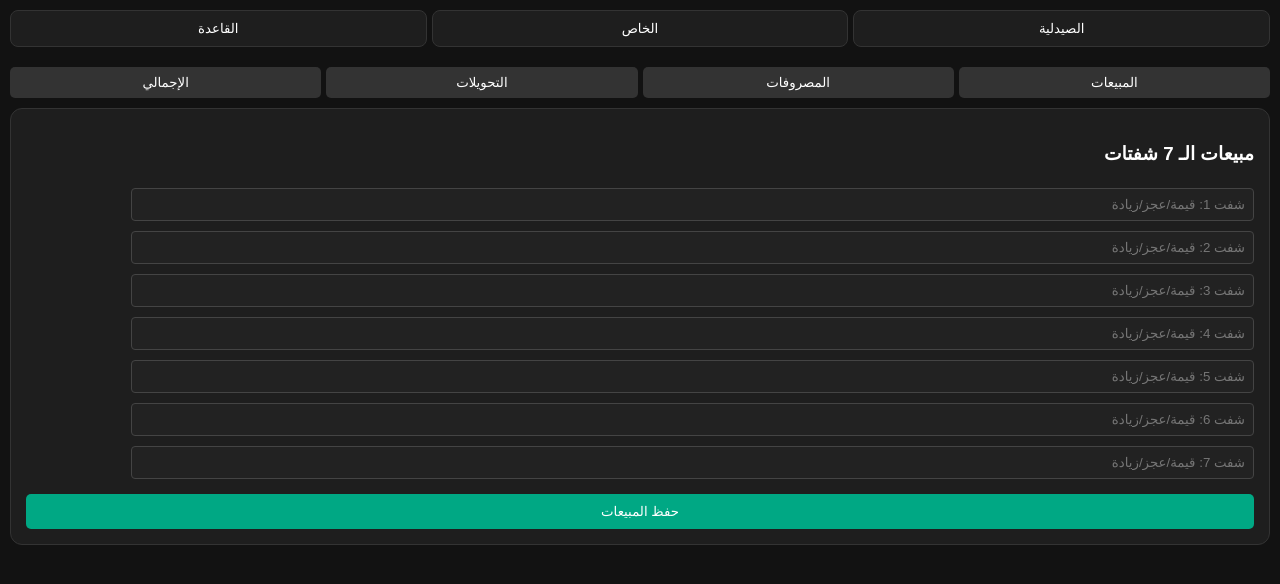
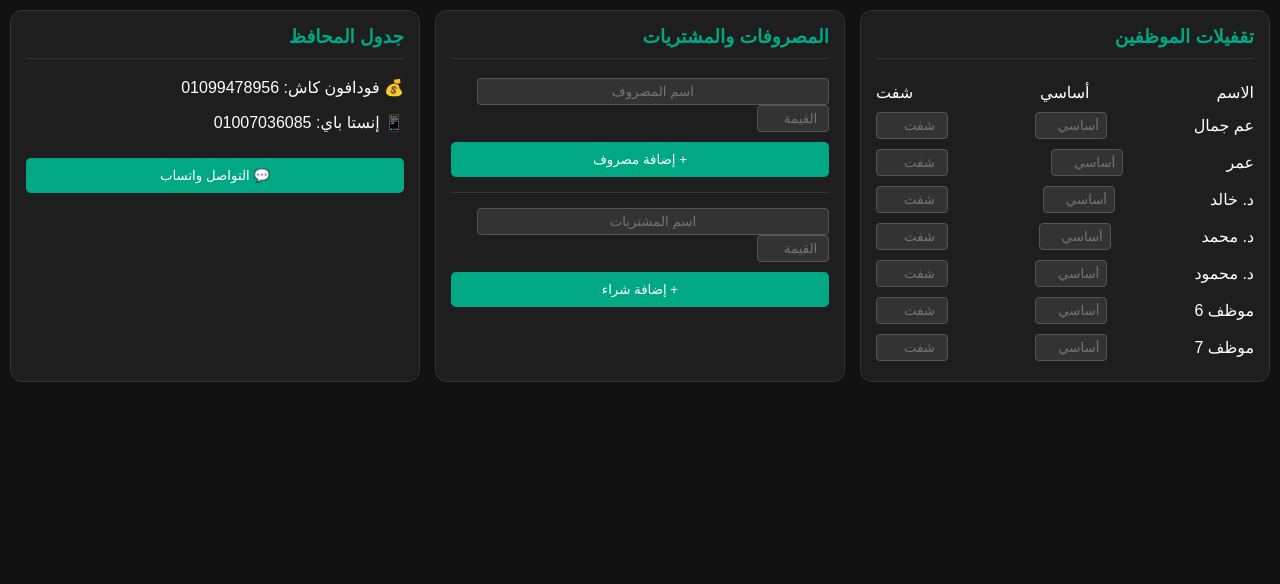
Before and after one commit to omarnageh84-commits/OMAR_App, a plain HTML site: page index.html in a window 1280 px wide. Drawn offline with Linux system fonts and the light colour scheme.

Commit message:
Update index.html

```diff
--- a/index.html
+++ b/index.html
@@ -2,84 +2,59 @@
 <html lang="ar" dir="rtl">
 <head>
     <meta charset="UTF-8">
-    <meta name="viewport" content="width=device-width, initial-scale=1.0">
     <style>
         body { background: #121212; color: #fff; font-family: sans-serif; margin: 0; padding: 10px; }
-        .tabs { display: flex; gap: 5px; margin-bottom: 20px; }
-        .tabs button { flex: 1; padding: 10px; background: #1e1e1e; border: 1px solid #333; color: #fff; border-radius: 8px; cursor: pointer; }
-        .sub-tabs { display: flex; gap: 5px; margin-bottom: 10px; flex-wrap: wrap; }
-        .sub-tabs button { flex: 1; padding: 8px; background: #333; border: none; color: #fff; border-radius: 5px; cursor: pointer; }
-        .page, .sub-page { display: none; }
-        .active { display: block; }
-        .card { background: #1e1e1e; padding: 15px; border-radius: 12px; margin-bottom: 15px; border: 1px solid #333; }
-        input { width: 90%; padding: 8px; margin: 5px 0; background: #222; border: 1px solid #444; color: #fff; border-radius: 4px; }
+        .dashboard { display: grid; grid-template-columns: repeat(auto-fit, minmax(300px, 1fr)); gap: 15px; }
+        .card { background: #1e1e1e; padding: 15px; border-radius: 12px; border: 1px solid #333; }
+        h3 { color: #00a884; margin-top: 0; border-bottom: 1px solid #333; padding-bottom: 10px; }
+        .row { display: flex; justify-content: space-between; padding: 5px 0; align-items: center; }
+        input { width: 60px; background: #333; border: 1px solid #555; color: #fff; padding: 5px; border-radius: 4px; text-align: center; }
         button.action { background: #00a884; border: none; padding: 10px; color: #fff; width: 100%; border-radius: 5px; cursor: pointer; margin-top: 10px; }
     </style>
 </head>
 <body>
 
-    <div class="tabs">
-        <button onclick="showPage('pharmacy')">الصيدلية</button>
-        <button onclick="showPage('personal')">الخاص</button>
-        <button onclick="showPage('database')">القاعدة</button>
+<div class="dashboard">
+    <!-- قسم الموظفين -->
+    <div class="card">
+        <h3>تقفيلات الموظفين</h3>
+        <div class="row"><span>الاسم</span> <span>أساسي</span> <span>شفت</span></div>
+        <div id="staff-rows"></div>
     </div>
 
-    <!-- صفحة الصيدلية -->
-    <div id="pharmacy" class="page active">
-        <div class="sub-tabs">
-            <button onclick="showSub('sales')">المبيعات</button>
-            <button onclick="showSub('expenses')">المصروفات</button>
-            <button onclick="showSub('transfers')">التحويلات</button>
-            <button onclick="showSub('totals')">الإجمالي</button>
+    <!-- قسم المصروفات والمشتريات -->
+    <div class="card">
+        <h3>المصروفات والمشتريات</h3>
+        <input type="text" style="width: 90%" placeholder="اسم المصروف">
+        <input type="number" placeholder="القيمة">
+        <button class="action">+ إضافة مصروف</button>
+        <hr style="border: 0; border-top: 1px solid #333; margin: 15px 0;">
+        <input type="text" style="width: 90%" placeholder="اسم المشتريات">
+        <input type="number" placeholder="القيمة">
+        <button class="action">+ إضافة شراء</button>
     </div>
 
-        <div id="sales" class="sub-page active card">
-            <h3>مبيعات الـ 7 شفتات</h3>
-            <div id="shift-inputs"></div>
-            <button class="action">حفظ المبيعات</button>
-        </div>
-
-        <div id="expenses" class="sub-page card">
-            <h3>المشتريات والمصروفات</h3>
-            <div id="exp-inputs"></div>
-            <button class="action">حفظ المصروفات</button>
-        </div>
-
-        <div id="transfers" class="sub-page card">
-            <h3>وسائل الدفع</h3>
+    <!-- قسم التحويلات -->
+    <div class="card">
+        <h3>جدول المحافظ</h3>
         <p>💰 فودافون كاش: 01099478956</p>
         <p>📱 إنستا باي: 01007036085</p>
-        </div>
-
-        <div id="totals" class="sub-page card">
-            <h3>إجمالي الأيام</h3>
-            <input type="text" id="search" placeholder="بحث بالتاريخ أو الساعة...">
-            <div id="data-table"></div>
+        <button class="action" onclick="window.open('https://wa.me/201007036085')">💬 التواصل واتساب</button>
     </div>
 </div>
 
 <script>
-        function showPage(id) {
-            document.querySelectorAll('.page').forEach(p => p.classList.remove('active'));
-            document.getElementById(id).classList.add('active');
-        }
-
-        function showSub(id) {
-            document.querySelectorAll('.sub-page').forEach(p => p.classList.remove('active'));
-            document.getElementById(id).classList.add('active');
-        }
-
-        // إنشاء 7 شفتات
-        const shiftContainer = document.getElementById('shift-inputs');
-        for(let i=1; i<=7; i++) {
-            shiftContainer.innerHTML += `<input placeholder="شفت ${i}: قيمة/عجز/زيادة">`;
-        }
-
-        // إنشاء 10 سطور مصروفات
-        const expContainer = document.getElementById('exp-inputs');
-        for(let i=1; i<=10; i++) {
-            expContainer.innerHTML += `<input placeholder="مصروف ${i}">`;
-        }
+    // إنشاء 7 صفوف موظفين ثابتة
+    const staffNames = ["عم جمال", "عمر", "د. خالد", "د. محمد", "د. محمود", "موظف 6", "موظف 7"];
+    const container = document.getElementById('staff-rows');
+    staffNames.forEach(name => {
+        container.innerHTML += `
+            <div class="row">
+                <span>${name}</span>
+                <input type="number" placeholder="أساسي">
+                <input type="number" placeholder="شفت">
+            </div>`;
+    });
 </script>
 </body>
 </html>
```
Lines whose indentation alone changed are shown as unchanged.
